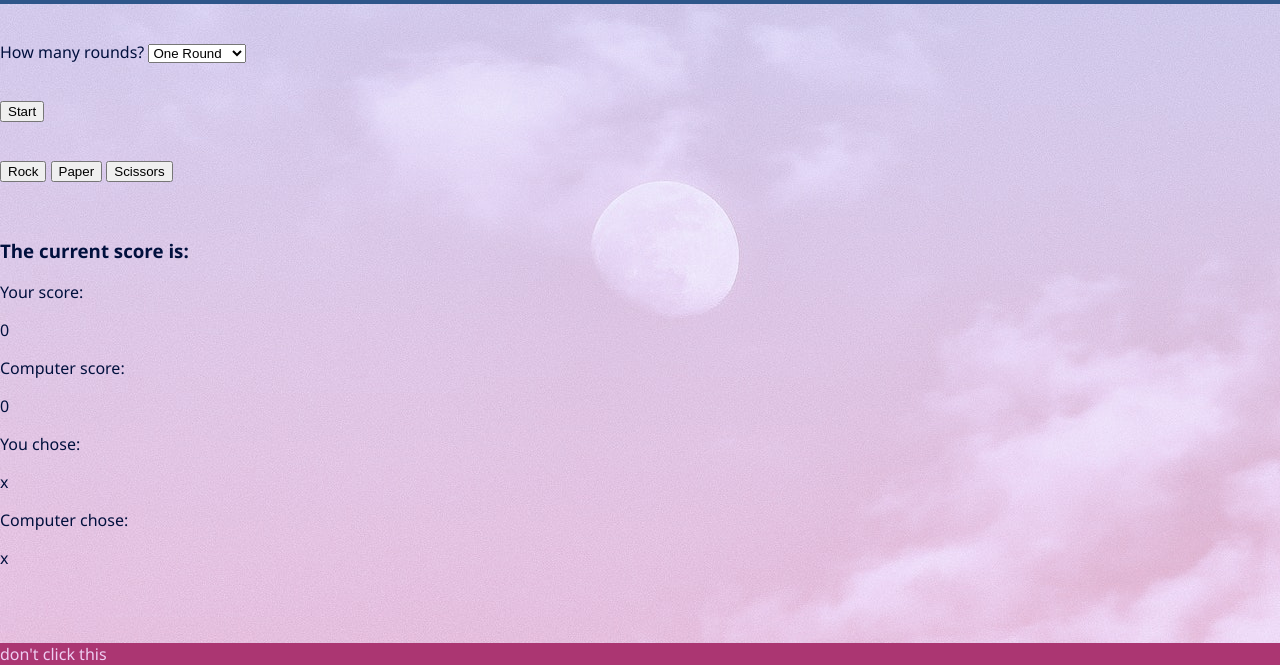
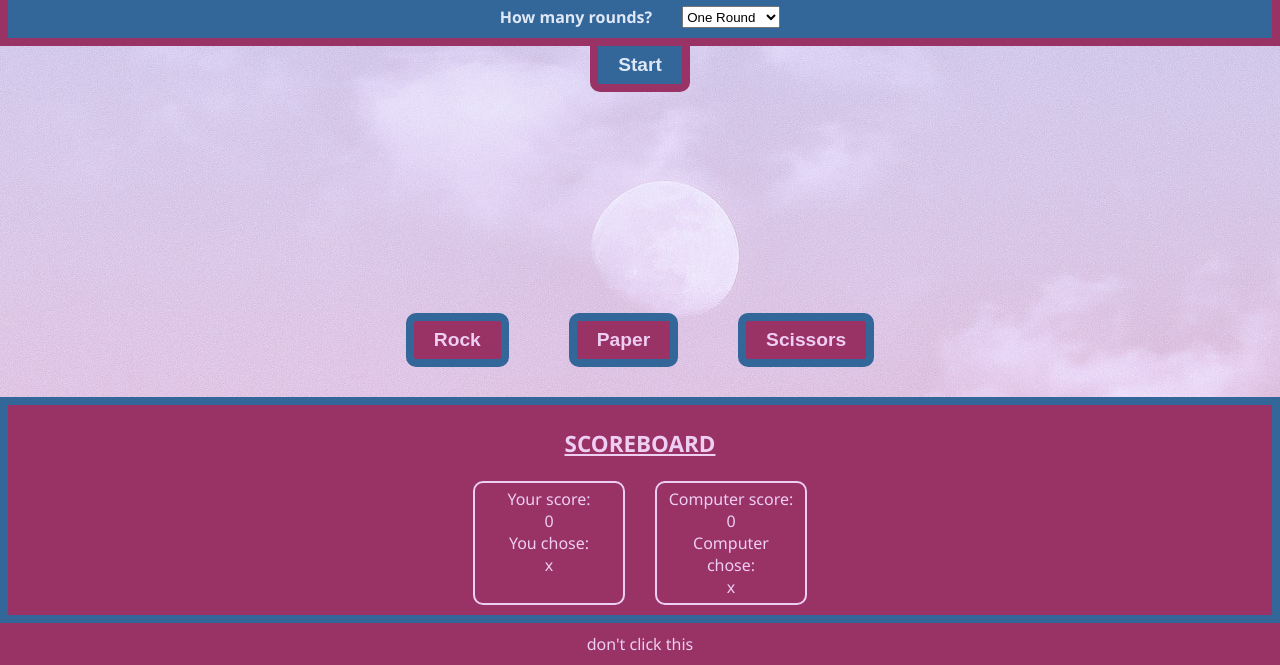
Before and after one commit to hhofent/odin-rock-paper, a plain HTML site: page index.html in a window 1280 px wide. Shown: the part 135-800 px from the top of the page. Drawn offline with Linux system fonts and the light colour scheme.

Commit message:
all done. need reset button but too lazy; hit F5

```diff
--- a/index.html
+++ b/index.html
@@ -14,7 +14,8 @@
             <h2 class="pageSubHeader">Click a button below to choose your play</h2>
         </div>
 
-        <div class="selecterCont">
+        <div class="pageCenter">
+            <div id="selecterCont">
                 <label for="roundSelect">How many rounds?</label>
                 <select name="roundSelect" id="roundSelect">
                     <option value="1" selected ="selected">One Round</option>
@@ -23,31 +24,46 @@
                 </select>
             </div>
 
-        <div class="startCont">
+            <div class="pageCenterCenter">
+                <div id="startCont">
                     <button id="start">Start</button>
                 </div>
 
+                <div class="resultCont">
+                    <div class="resultTop"><p></p></div>
+                    <div class="resultDisplay"></div>
+                    <div class="resultBottom"><p></p></div>
+                </div>
+
                 <div class="buttonCont">
-            <button id="rockButton">Rock</button>
-            <button id="paperButton">Paper</button>
-            <button id="scissorsButton">Scissors</button>
+                    <button id="rockButton" class="playButton">Rock</button>
+                    <button id="paperButton" class="playButton">Paper</button>
+                    <button id="scissorsButton" class="playButton">Scissors</button>
+                </div>
             </div>
 
             <div class="scoreboardCont">
-            <div class="scoreboard"><h3>The current score is: </h3>
-                <div class="scoreCont"><p>Your score:</p></div>
+
+                <div class="scoreboardHeader"><h3>SCOREBOARD</h3></div>
+
+                <div class="scoreboard">
+                    <div class="scoreRight">
+                        <div class="scoreCont">Your score:</div>
                             <div id="playerScore">0</div>
-                <div class="scoreCont"><p>Computer score:</p></div>
+                        <div class="choiceCont">You chose:</div>
+                            <div id="playerChoiceCont">x</div>
+                    </div>
+
+                    <div class="scoreLeft">
+                        <div class="scoreCont">Computer score:</div>
                             <div id="computerScore">0</div>
-                <div class="choiceCont"><p>You chose:</p></div>
-                    <div id="playerChoiceCont">x</div>
-                <div class="choiceCont"><p>Computer chose:</p></div>
+                        <div class="choiceCont">Computer chose:</div>
                             <div id="computerChoiceCont">x</div>
                     </div>
-
+                </div>
+            </div>
         </div>
 
-        <div class="resultDisplay"></div>
 
         <div class="footerCont">
             <div><a href="https://github.com/hhofent/odin-rock-paper">don't click this</a></div>
--- a/javascript.js
+++ b/javascript.js
@@ -6,7 +6,11 @@ let cScore = 0;
 let pScore = 0;
 let bestOf;
 let chosen = false;
-const resultDisplay = document.querySelector('#resultDisplay');
+let started = false;
+const resultCont = document.querySelector('.resultCont');
+const resultDisplay = document.querySelector('.resultDisplay');
+const resultTop = document.querySelector('.resultTop');
+const resultBottom = document.querySelector('.resultBottom');
 const playerScore = document.querySelector('#playerScore');
 const computerScore = document.querySelector('#computerScore');
 const playerChoiceCont = document.querySelector("#playerChoiceCont");
@@ -25,24 +29,21 @@ const rockButton = document.querySelector("#rockButton");
 rockButton.addEventListener("click", () => {
     playerChoice = 'rock';
     chosen = true;
-    bestOf = roundSelect.value;
-    game(bestOf);
+    startGame();
 });
 
 const paperButton = document.querySelector('#paperButton');
 paperButton.addEventListener("click", () => {
     playerChoice = 'paper';
     chosen = true;
-    bestOf = roundSelect.value;
-    game(bestOf);
+    startGame();
 });
 
 const scissorsButton = document.querySelector('#scissorsButton');
 scissorsButton.addEventListener("click", () => {
     playerChoice = 'scissors';
     chosen = true;
-    bestOf = roundSelect.value;
-    game(bestOf);
+    startGame();
 });
 
 const playRound = (playerChoice, computerChoice) => {
@@ -54,8 +55,8 @@ const playRound = (playerChoice, computerChoice) => {
 };
 
 const game = (bestOf) => {
-    if  (chosen == true) {
     if ((cScore < bestOf) && (pScore < bestOf)) {
+        started = true;
         getComputerChoice();
         result = playRound(playerChoice, computerChoice);
 
@@ -76,14 +77,42 @@ const game = (bestOf) => {
 
         if (pScore == bestOf) {
             resultDisplay.textContent = "You've won! You've beaten a simple machine by pure chance "+pScore+"-"+cScore;
+            resultDisplay.classList.add('shownDisplay');
+            resultCont.classList.add('shownCont');
+            resultTop.classList.add('shownTop');
+            resultBottom.classList.add('shownBottom');
             resultDisplay.append;
+            resultCont.append;
+            resultTop.append;
+            resultBottom.append;
         };
         if (cScore == bestOf) {
             resultDisplay.textContent = "You've lost! Imagine losing to a robot "+cScore+"-"+pScore;
+            resultDisplay.classList.add('shownDisplay');
+            resultCont.classList.add('shownCont');
+            resultTop.classList.add('shownTop');
+            resultBottom.classList.add('shownBottom');
             resultDisplay.append;
+            resultCont.append;
+            resultTop.append;
+            resultBottom.append;
         };
 
         chosen = false;
     };
 };
+
+const start = document.querySelector('#start');
+start.addEventListener("click", () => {
+    bestOf = roundSelect.value;
+    console.log(bestOf);
+    document.getElementById('selecterCont').style.opacity = "0";
+    document.getElementById('startCont').style.opacity = "0";
+    startGame();
+})
+
+const startGame = () => {
+    if (chosen == true) {
+        game(bestOf);
+    }
 };
--- a/style.css
+++ b/style.css
@@ -1,11 +1,10 @@
 html {
-    background: no-repeat center url(./background.jpg);
+    background: no-repeat center #fff url(./background.jpg);
     font-family: 'Segoe UI', Tahoma, Geneva, Verdana, sans-serif;
     font-size: 100%;
-    background-color: #d6e1ff;
-    color: #00103d;
 }
-body{
+
+body {
     height: 100vh;
     width: 100vw;
     margin: 0;
@@ -18,14 +17,155 @@ body{
 }
 
 .headerCont {
-    background-color: #2e568a;
+    background-color: #369;
     color: #dfe8f6;
     text-align: center;
 }
 
+.pageHeader {
+    margin: 10px;
+    font-size: 3em;
+}
+
+.pageSubHeader {
+    margin: 5px;
+}
+
+.pageCenter {
+    display: flex;
+    flex: 1;
+    flex-direction: column;
+    justify-content: space-between;
+}
+
+
+#selecterCont {
+    font-weight: bold;
+    display: flex;
+    justify-content: center;
+    gap: 30px;
+    border: 8px solid #936;
+    padding: 10px;
+    background-color: #369;
+    color: #dfe8f6;
+    margin: 0;
+    opacity: 1;
+}
+
+
+
+.pageCenterCenter {
+    flex: 1;
+    display: flex;
+    flex-direction: column;
+    justify-content: space-between;
+}
+
+#startCont {
+    text-align: center;
+    justify-content: flex-start;
+    opacity: 1;
+}
+
+button#start {
+    background-color: #369;
+    color: #dfe8f6;
+    font-weight: bold;
+    font-size: 1.2em;
+    padding: 8px 20px;
+    border: 8px solid #936;
+    border-top: 0;
+    border-bottom-left-radius: 10px;
+    border-bottom-right-radius: 10px;
+}
+
+.shownCont {
+    display: flex;
+    flex-direction: column;
+}
+
+.shownTop {
+    background-color: #936;
+    height: 100px;
+}
+
+.shownDisplay {
+    padding: 5px;
+    text-align: center;
+    font-size: 4em;
+    font-weight: 900;
+}
+.resultDisplay{
+
+}
+
+.shownBottom {
+    background-color: #369;
+    height: 100px;
+}
+
+.buttonCont {
+    display: flex;
+    justify-content: center;
+}
+
+
+button.playButton {
+    background-color: #936;
+    color: #eecef3;
+    font-weight: bold;
+    font-size: 1.2em;
+    padding: 8px 20px;
+    border: 8px solid #369;
+    border-radius: 10px;
+    margin: 30px;
+}
+
+.scoreboardCont {
+    color: #eecef3;
+    background-color: #936;
+    border: 8px solid #369;
+    margin: 0;
+    display: flex;
+    flex-direction: column;
+    align-items: center;
+}
+
+.scoreboardHeader {
+    font-weight: bold;
+    font-size: larger;
+    text-decoration: underline;
+    margin: 0;
+}
+
+.scoreboard {
+    display: flex;
+    gap: 30px;
+    justify-content: center;
+    padding-bottom: 10px;
+}
+
+.scoreRight {
+    border: 2px solid #eecef3;
+    border-radius: 10px;
+    padding: 5px 10px;
+    width: 8em;
+    text-align: center;
+}
+
+.scoreLeft {
+    border: 2px solid #eecef3;
+    border-radius: 10px;
+    padding: 5px 10px;
+    width: 8em;
+    text-align: center;
+}
+
 .footerCont{
-    background-color: #ab3672;
+    background-color: #936;
     color: #eecef3;
+    text-align: center;
+    padding: 10px;
 }
 
 a:link {
```
Lines whose indentation alone changed are shown as unchanged.
